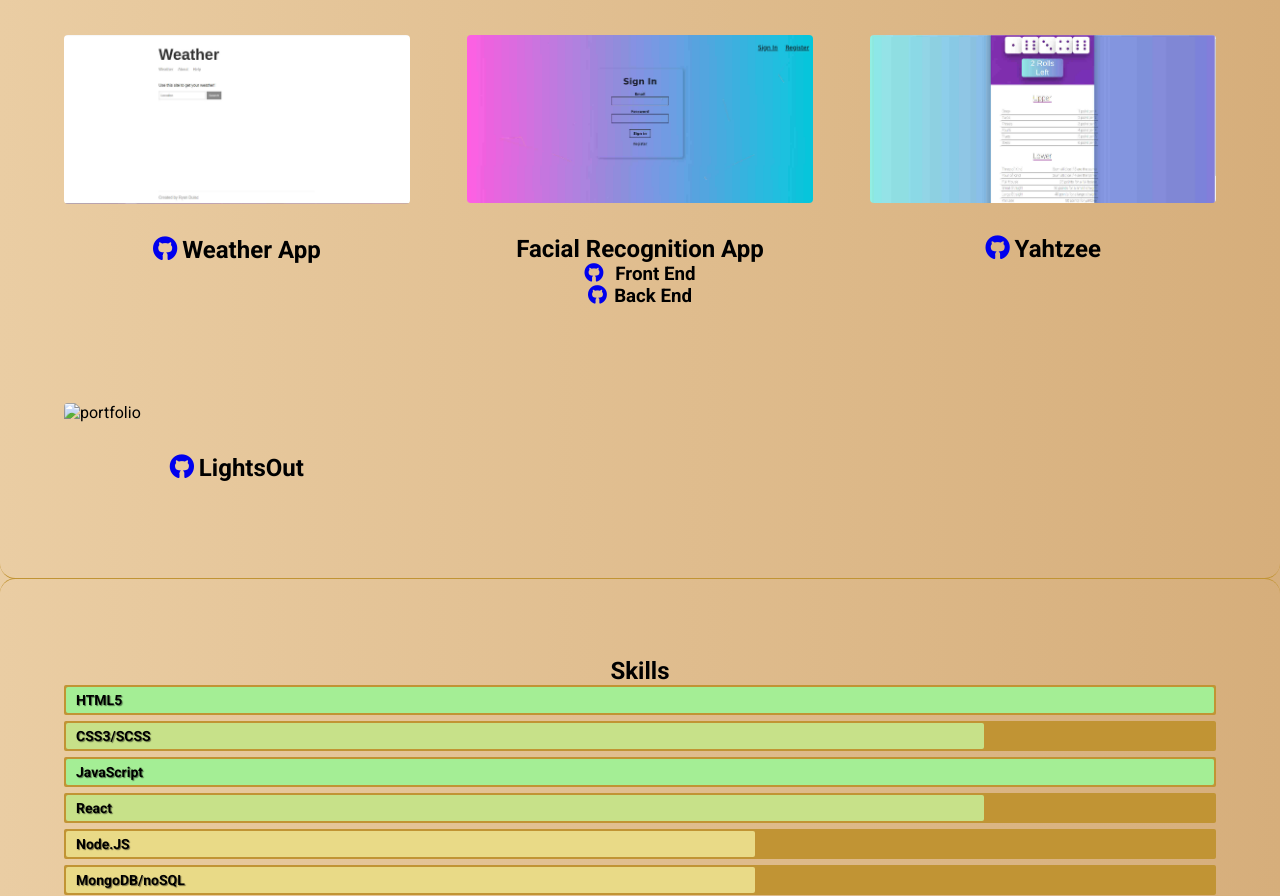
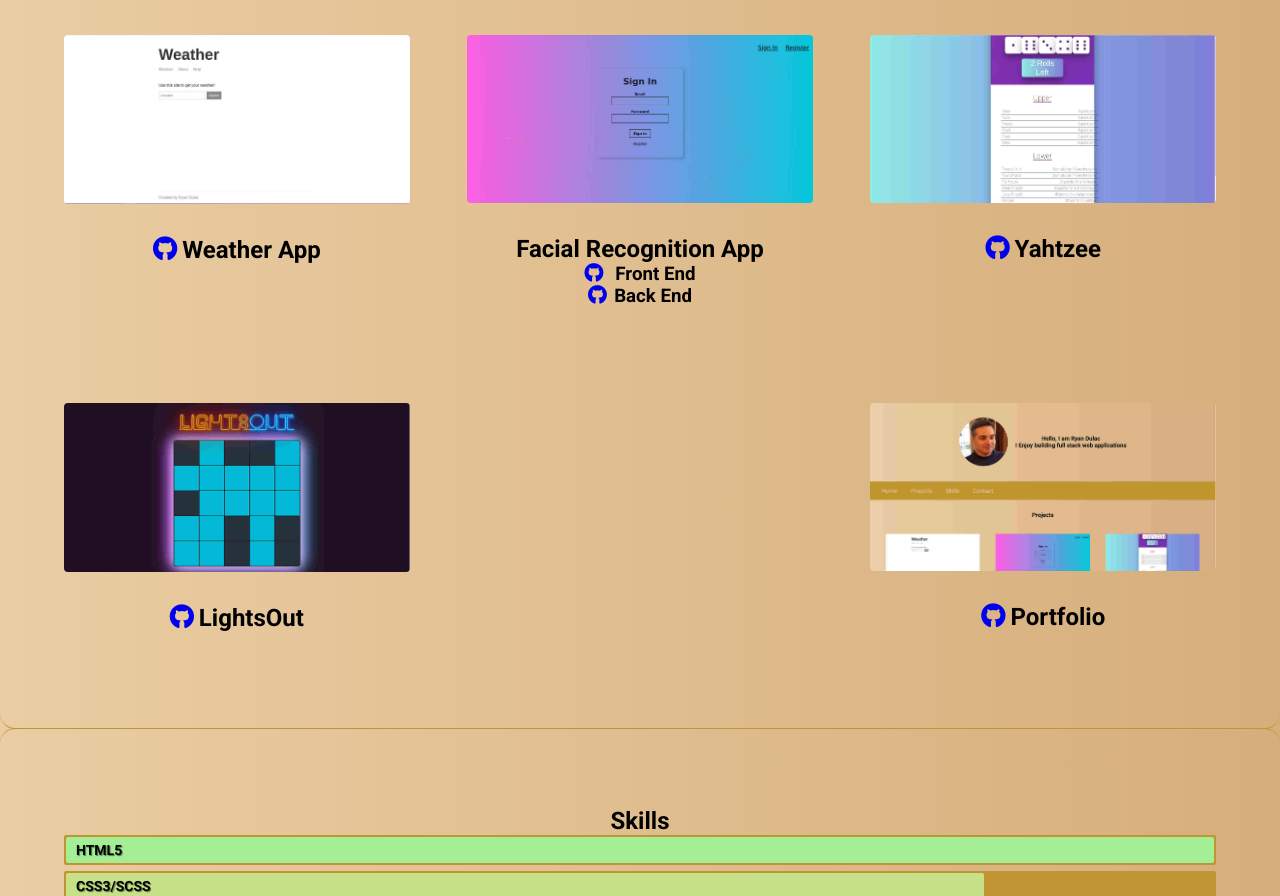
Before and after one commit to RJDulac/Portfolio, a plain HTML site: page index.html in a window 1280 px wide. Shown: the part 509-1405 px from the top of the page. Drawn offline with Linux system fonts and the light colour scheme; files whose address does not match are found by name.

Commit message:
portfolio project added

```diff
--- a/index.html
+++ b/index.html
@@ -98,10 +98,18 @@
                             <!-- single project -->
               <article class="projects__single-project-group">
                   <div class="projects__single-project">
-                  <img src="./img//lights-out.jpg" alt="portfolio" class="projects__single-project-img">
+                  <img src="./img/lights-out.jpg" alt="lightsOut" class="projects__single-project-img">
                   <a href="https://agile-island-43750.herokuapp.com/" target="_blank" class="projects__single-project-icon"><i class="fas fa-search"></i></a>
                 </div>
                   <h2><a href="https://github.com/RJDulac/lights-out-game-react" target="_blank"><i class="fab fa-github"></i></a> LightsOut</h2>
+              </article>
+              <!-- end of single project -->
+              <!-- single project -->
+              <article class="projects__single-project-group">
+                  <div class="projects__single-project">
+                  <img src="./img/portfolio.jpg" alt="portfolio" class="projects__single-project-img">
+                </div>
+                  <h2><a href="https://github.com/RJDulac/Portfolio" target="_blank"><i class="fab fa-github"></i></a> Portfolio</h2>
               </article>
               <!-- end of single project -->
               </div>
```
Also changed, not shown: img/portfolio.jpg (added).
